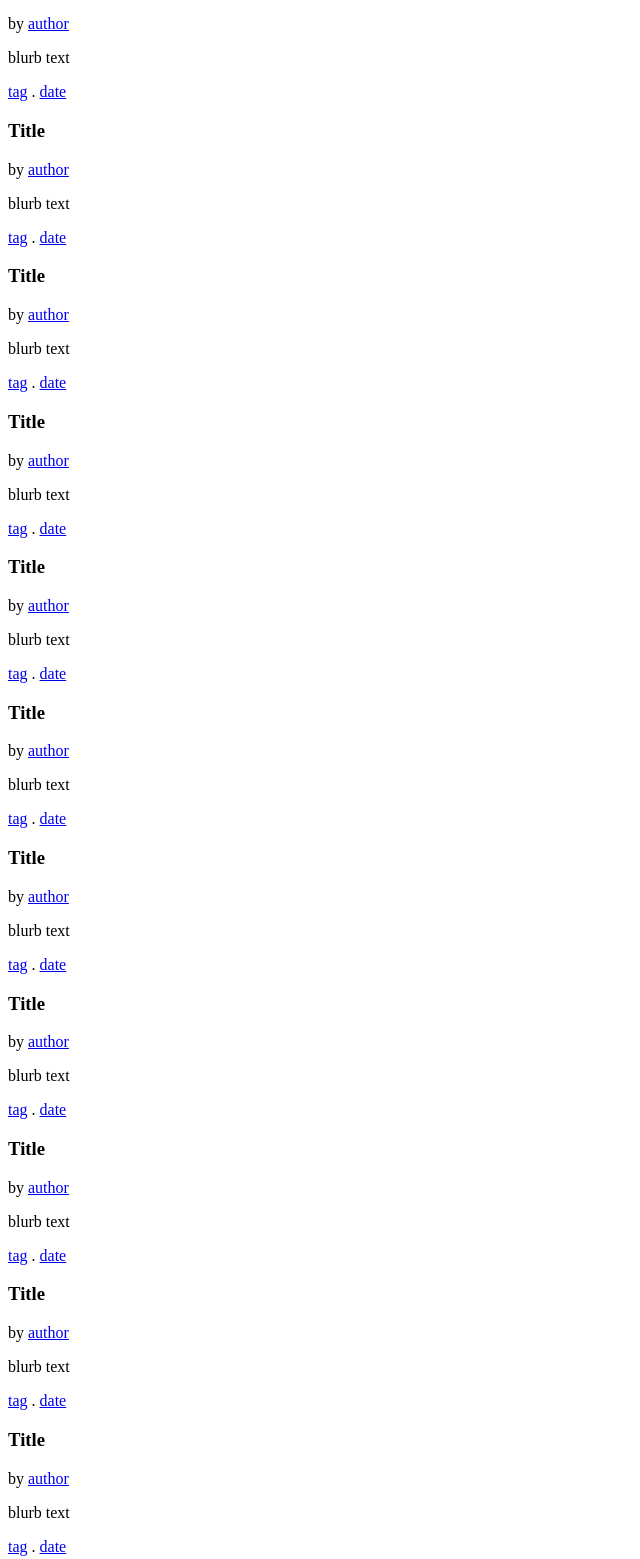
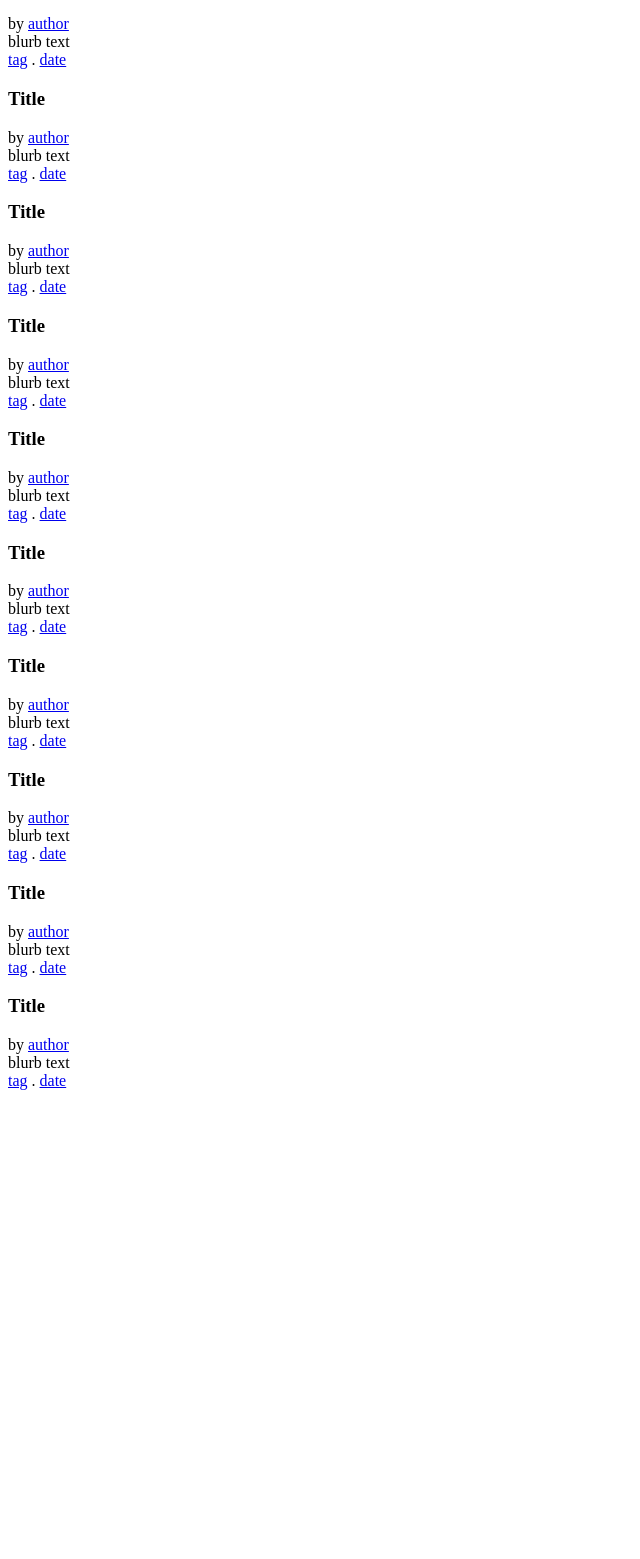
Before and after one commit to lor104/HTML-Layout, a plain HTML site: page index.html in a window 1280 px wide. Shown: the part 485-2044 px from the top of the page, without its empty margins (0-640 px from the left). After the commit the page ends 1591 px from the top, so only its background shows below. Drawn offline with Linux system fonts and the light colour scheme.

Commit message:
change format of articles to have 1 p tag containing all text content

```diff
--- a/index.html
+++ b/index.html
@@ -32,78 +32,68 @@
                 <h2>More From A List Apart</h2>
                 <article>
                     <h3><a href="title"></a>Title</h3>
-                    <p>by <a href="author">author</a></p>
-                    <p>blurb text</p>
-                    <p class="dateTagFoot"><a href="tag">tag</a> . <a href="date">date</a></p>
+                    <p>by <a href="author">author</a> <br>
+                    blurb text <br>
+                    <span class="dateTagFoot"><a href="tag">tag</a> . <a href="date">date</a></p>
                 </article>
                 <article>
                     <h3><a href="title"></a>Title</h3>
-                    <p>by <a href="author">author</a></p>
-                    <p>blurb text</p>
-                    <p class="dateTagFoot"><a href="tag">tag</a> . <a href="date">date</a></p>
+                    <p>by <a href="author">author</a> <br>
+                    blurb text <br>
+                    <span class="dateTagFoot"><a href="tag">tag</a> . <a href="date">date</a></p>
                 </article>
                 <article>
                     <h3><a href="title"></a>Title</h3>
-                    <p>by <a href="author">author</a></p>
-                    <p>blurb text</p>
-                    <p class="dateTagFoot"><a href="tag">tag</a> . <a href="date">date</a></p>
+                    <p>by <a href="author">author</a> <br>
+                    blurb text <br>
+                    <span class="dateTagFoot"><a href="tag">tag</a> . <a href="date">date</a></p>
                 </article>
                 <article>
                     <h3><a href="title"></a>Title</h3>
-                    <p>by <a href="author">author</a></p>
-                    <p>blurb text</p>
-                    <p class="dateTagFoot"><a href="tag">tag</a> . <a href="date">date</a></p>
+                    <p>by <a href="author">author</a> <br>
+                    blurb text <br>
+                    <span class="dateTagFoot"><a href="tag">tag</a> . <a href="date">date</a></p>
                 </article>
                 <article>
                     <h3><a href="title"></a>Title</h3>
-                    <p>by <a href="author">author</a></p>
-                    <p>blurb text</p>
-                    <p class="dateTagFoot"><a href="tag">tag</a> . <a href="date">date</a></p>
+                    <p>by <a href="author">author</a> <br>
+                    blurb text <br>
+                    <span class="dateTagFoot"><a href="tag">tag</a> . <a href="date">date</a></p>
                 </article>
                 <article>
                     <h3><a href="title"></a>Title</h3>
-                    <p>by <a href="author">author</a></p>
-                    <p>blurb text</p>
-                    <p class="dateTagFoot"><a href="tag">tag</a> . <a href="date">date</a></p>
+                    <p>by <a href="author">author</a> <br>
+                    blurb text <br>
+                    <span class="dateTagFoot"><a href="tag">tag</a> . <a href="date">date</a></p>
                 </article>
                 <article>
                     <h3><a href="title"></a>Title</h3>
-                    <p>by <a href="author">author</a></p>
-                    <p>blurb text</p>
-                    <p class="dateTagFoot"><a href="tag">tag</a> . <a href="date">date</a></p>
+                    <p>by <a href="author">author</a> <br>
+                    blurb text <br>
+                    <span class="dateTagFoot"><a href="tag">tag</a> . <a href="date">date</a></p>
                 </article>
                 <article>
                     <h3><a href="title"></a>Title</h3>
-                    <p>by <a href="author">author</a></p>
-                    <p>blurb text</p>
-                    <p class="dateTagFoot"><a href="tag">tag</a> . <a href="date">date</a></p>
+                    <p>by <a href="author">author</a> <br>
+                    blurb text <br>
+                    <span class="dateTagFoot"><a href="tag">tag</a> . <a href="date">date</a></p>
                 </article>
                 <article>
                     <h3><a href="title"></a>Title</h3>
-                    <p>by <a href="author">author</a></p>
-                    <p>blurb text</p>
-                    <p class="dateTagFoot"><a href="tag">tag</a> . <a href="date">date</a></p>
+                    <p>by <a href="author">author</a> <br>
+                    blurb text <br>
+                    <span class="dateTagFoot"><a href="tag">tag</a> . <a href="date">date</a></p>
                 </article>
                 <article>
                     <h3><a href="title"></a>Title</h3>
-                    <p>by <a href="author">author</a></p>
-                    <p>blurb text</p>
-                    <p class="dateTagFoot"><a href="tag">tag</a> . <a href="date">date</a></p>
+                    <p>by <a href="author">author</a> <br>
+                    blurb text <br>
+                    <span class="dateTagFoot"><a href="tag">tag</a> . <a href="date">date</a></p>
                 </article>
-                <article>
-                    <h3><a href="title"></a>Title</h3>
-                    <p>by <a href="author">author</a></p>
-                    <p>blurb text</p>
-                    <p class="dateTagFoot"><a href="tag">tag</a> . <a href="date">date</a></p>
-                </article>
-                <article>
-                    <h3><a href="title"></a>Title</h3>
-                    <p>by <a href="author">author</a></p>
-                    <p>blurb text</p>
-                    <p class="dateTagFoot"><a href="tag">tag</a> . <a href="date">date</a></p>
-                </article>
+
                 <aside id="sidebar" class="sidebar">
                     <!-- aside acts as a sidebar on the right of the page, contains an ad, link to a job board, and link and blurb about their sponsor HIRED -->
+
                 </aside>
             </section>
         </main>
```
